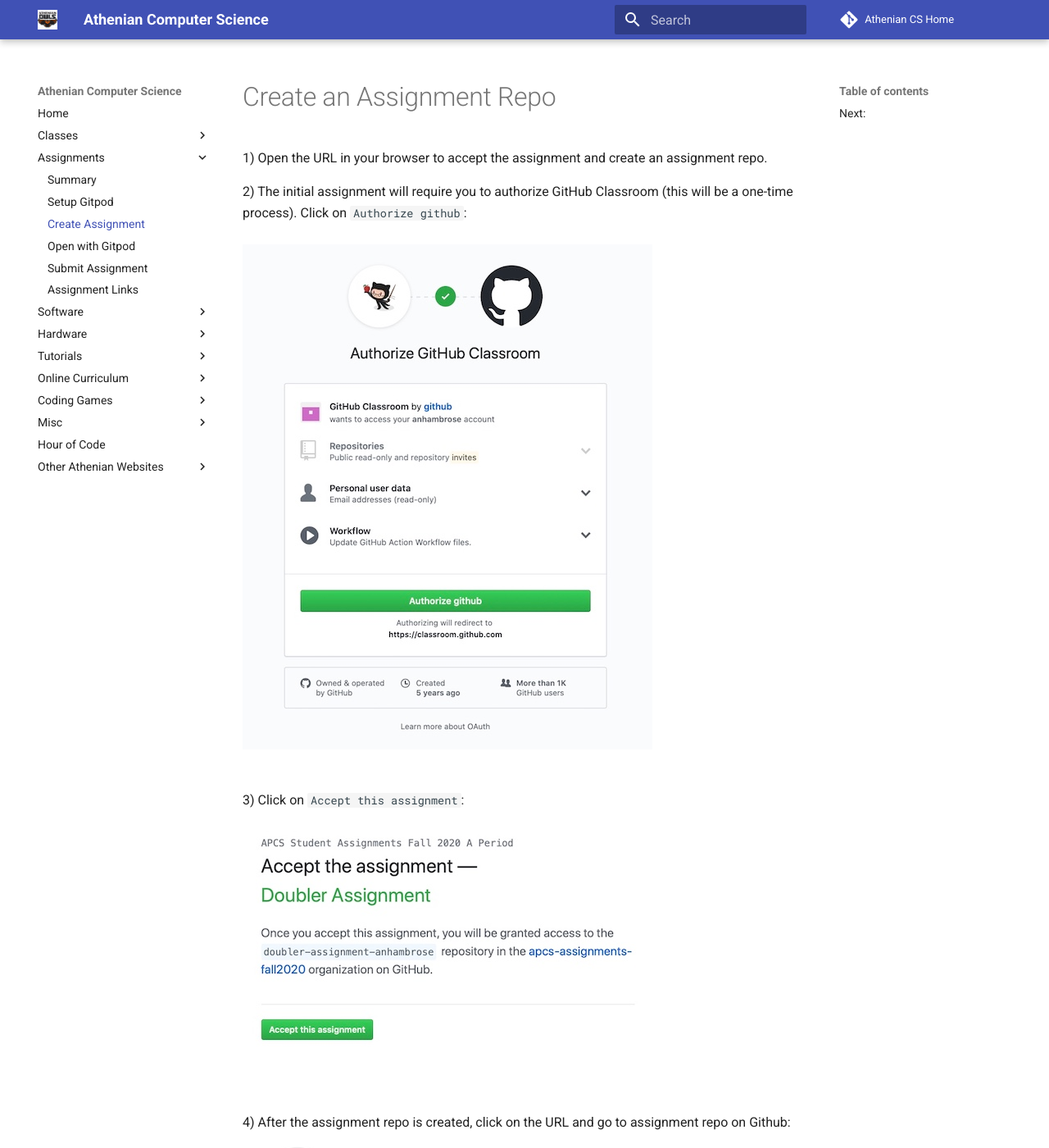
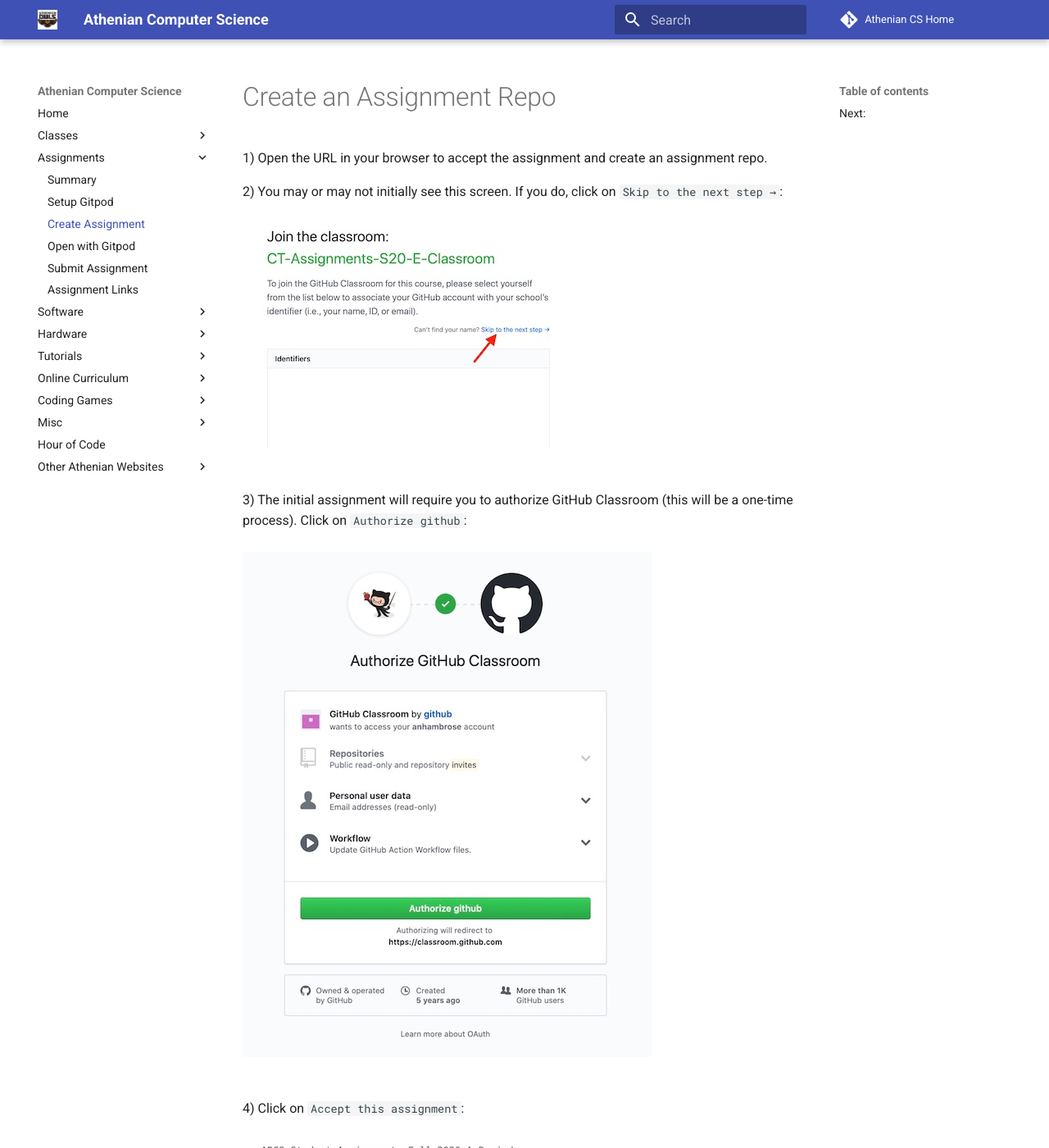
Before and after one commit to athenian-computational-thinking/athenian-cs-mkdocs, an MkDocs documentation site: the page built from docs/assignments/create-assignment.md, in a window 1280 px wide and 1400 px high. Shown: the whole window at 82% size. Built offline with MkDocs 1.6.1 and Material for MkDocs 9.7.7, drawn with Linux system fonts in a browser that asks for light colours; comment, search, counter and statistics services are not loaded; some of the changed text lies outside the part shown.

Commit message:
Update docs

```diff
--- a/docs/assignments/create-assignment.md
+++ b/docs/assignments/create-assignment.md
@@ -2,14 +2,17 @@
 
 1) Open the URL in your browser to accept the assignment and create an assignment repo.
 
-2) The initial assignment will require you to authorize GitHub Classroom (this will be a one-time process).
+2) You may or may not initially see this screen. If you do, click on `Skip to the next step →`:
+<br/><br/>![alt text](../images/select-student.jpg "Select student")<br/><br/>
+
+3) The initial assignment will require you to authorize GitHub Classroom (this will be a one-time process).
 Click on `Authorize github`:
-<br/><br/>![alt text](../images/authorize-classroom.jpg "Authorize Classroom")<br/><br/>
+<br/><br/>![alt text](../images/authorize-classroom.jpg "Authorize classroom")<br/><br/>
 
-3) Click on `Accept this assignment`:
-<br/>![alt text](../images/accept-assignment.jpg "Accept Assignment")<br/><br/>
+4) Click on `Accept this assignment`:
+<br/>![alt text](../images/accept-assignment.jpg "Accept assignment")<br/><br/>
 
-4) After the assignment repo is created, click on the URL and go to assignment repo on Github:
+5) After the assignment repo is created, click on the URL and go to assignment repo on Github:
 <br/>![alt text](../images/ready-to-go.jpg "Ready to go")<br/><br/>
 
 ## Next:
```
Also changed, not shown: docs/images/select-student.jpg (added).
